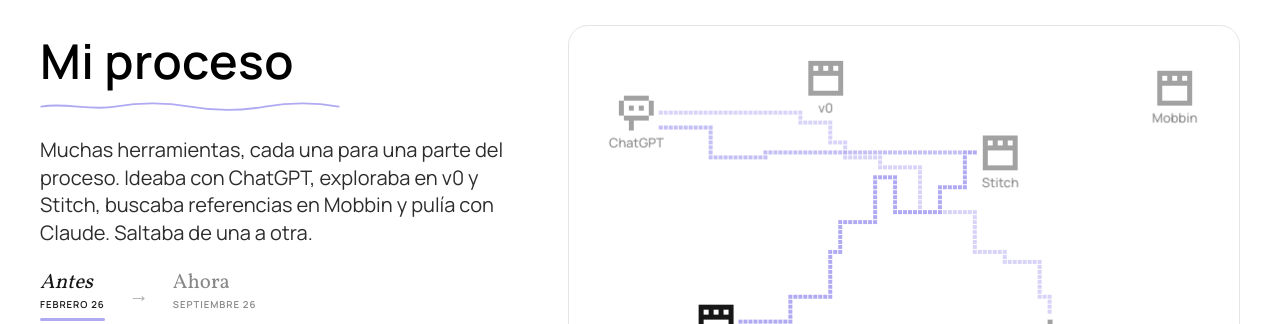
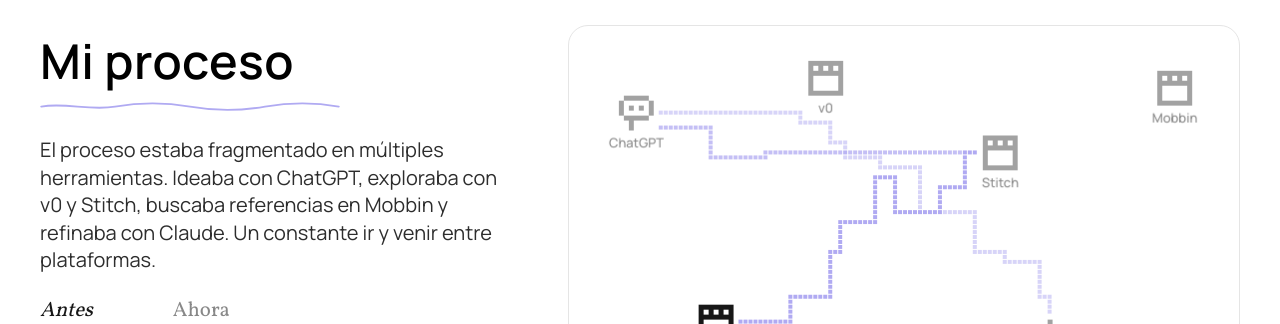
Before and after one commit to moira05/portfolioweb, a Next.js app: page / in a window 1280 px wide. Shown: the part 1920-2244 px from the top of the page. Built offline with nearby package versions, Linux system fonts and the light colour scheme.

Commit message:
cambie el parrafo de mi proceso

```diff
--- a/src/components/MiProceso.tsx
+++ b/src/components/MiProceso.tsx
@@ -524,7 +524,7 @@
               className="font-manrope text-[1rem] font-normal leading-snug text-[#2d2d2d] md:text-[1.25rem]"
             >
               {uiStage === 0
-                ? "Muchas herramientas, cada una para una parte del proceso. Ideaba con ChatGPT, exploraba en v0 y Stitch, buscaba referencias en Mobbin y pulía con Claude. Saltaba de una a otra."
+                ? "El proceso estaba fragmentado en múltiples herramientas. Ideaba con ChatGPT, exploraba con v0 y Stitch, buscaba referencias en Mobbin y refinaba con Claude. Un constante ir y venir entre plataformas."
                 : "Un recorrido directo. Ideo y maqueto en Claude, con Claude Code lo llevo a código y lo publico. ChatGPT queda para revisar contenido."}
             </p>
 
```
